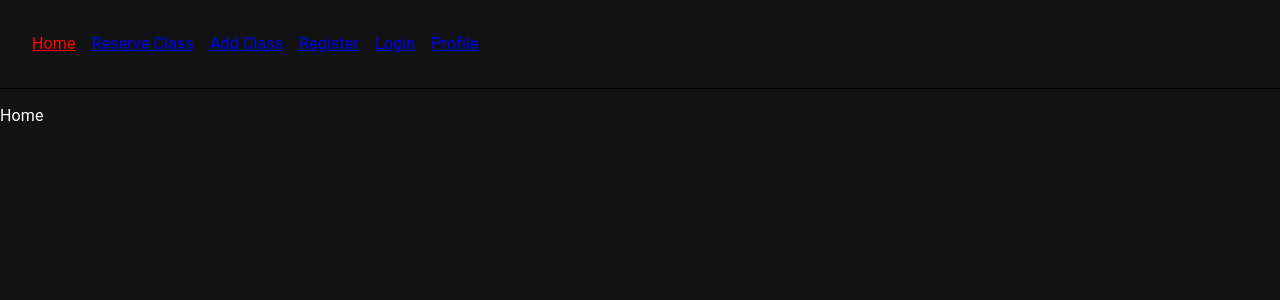
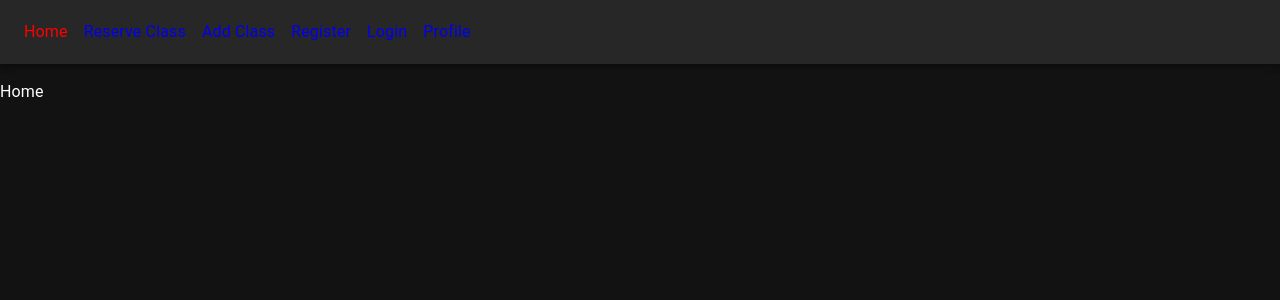
Before and after one commit to Andy-git985/booking, a React (Create React App) app in the folder frontend/: page / in a window 1280 px wide. Shown: the top 300 px of the page. Built offline with nearby package versions, Linux system fonts and the light colour scheme; no server answers; what reduxjs-toolkit-persist would draw is missing.

Commit message:
App bar component styling

```diff
--- a/frontend/src/components/NavBar.jsx
+++ b/frontend/src/components/NavBar.jsx
@@ -5,10 +5,16 @@ import { useDispatch, useSelector } from 'react-redux';
 import { NavLink } from 'react-router-dom';
 import { logoutUser } from '../features/userSlice';
 import { links } from '../data';
-import { useEffect } from 'react';
+import AppBar from '@mui/material/AppBar';
+import { Toolbar } from '@mui/material';
 
 const activeStyle = {
   color: 'red',
+  textDecoration: 'none',
+};
+
+const inactiveStyle = {
+  textDecoration: 'none',
 };
 
 const NavBar = () => {
@@ -20,33 +26,34 @@ const NavBar = () => {
   };
 
   return (
-    <Box
-      sx={{
-        display: 'flex',
-        outline: '1px solid black',
-        gap: '1rem',
-        padding: '2rem',
-        mb: '1rem',
-      }}
-    >
+    <Box sx={{ mb: 2 }}>
+      <AppBar position="relative">
+        <Toolbar>
           {links.map((link, index) => (
             <NavLink
               to={link.path}
-          style={({ isActive }) => (isActive ? activeStyle : null)}
+              style={({ isActive }) => (isActive ? activeStyle : inactiveStyle)}
               key={`${link.name}-${index}`}
             >
-          <Typography variant="body">{link.name}</Typography>
+              <Typography variant="body" sx={{ mr: 2 }}>
+                {link.name}
+              </Typography>
             </NavLink>
           ))}
-      <Box sx={{ flexGrow: 1 }}></Box>
+          <Box sx={{ flexGrow: 1 }} />
           {userDetails && (
             <>
-          <Typography variant="body">{userDetails.email}</Typography>
+              <Typography variant="body" sx={{ mr: 2 }}>
+                {userDetails.email}
+              </Typography>
+
               <Button variant="contained" onClick={handleLogout}>
                 Logout
               </Button>
             </>
           )}
+        </Toolbar>
+      </AppBar>
     </Box>
   );
 };
```
Lines whose indentation alone changed are shown as unchanged.
